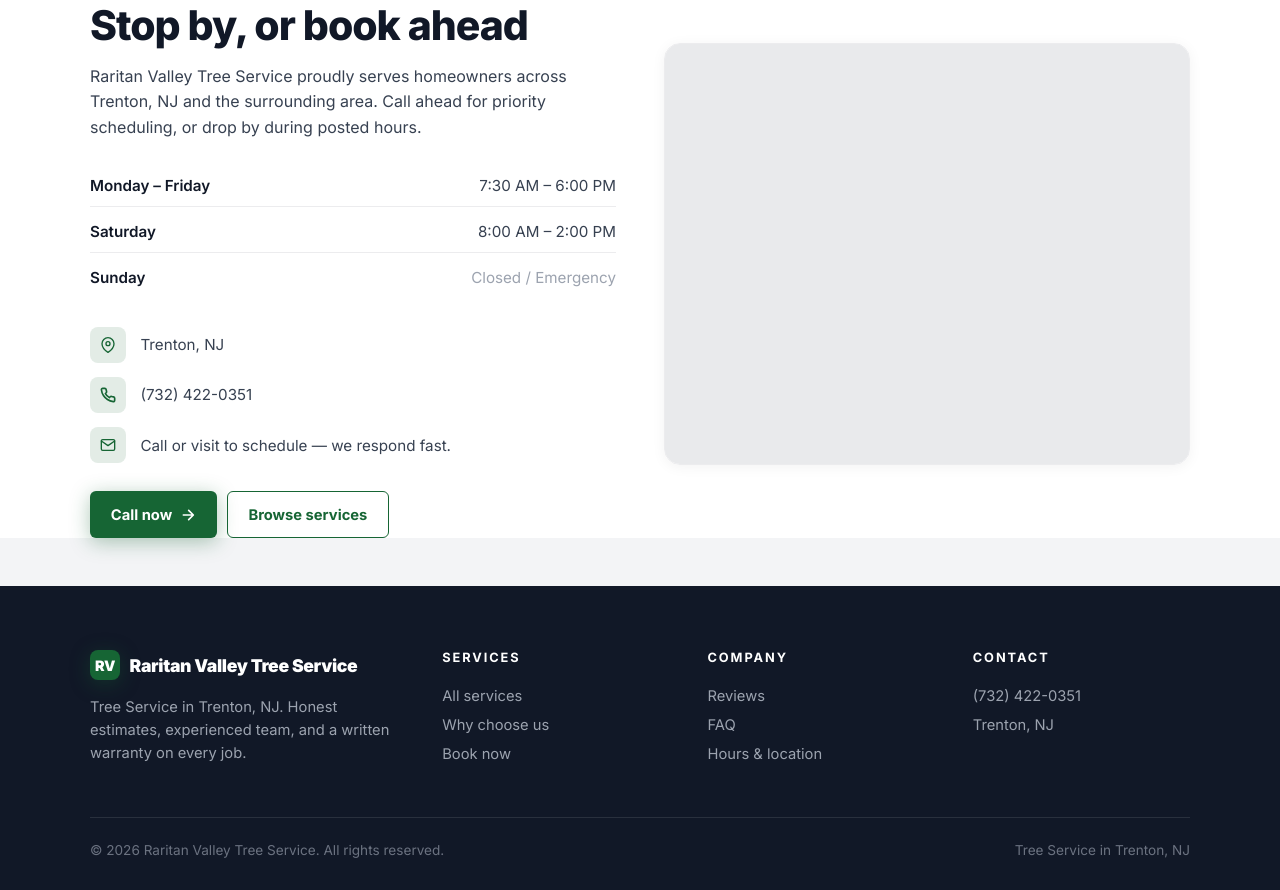
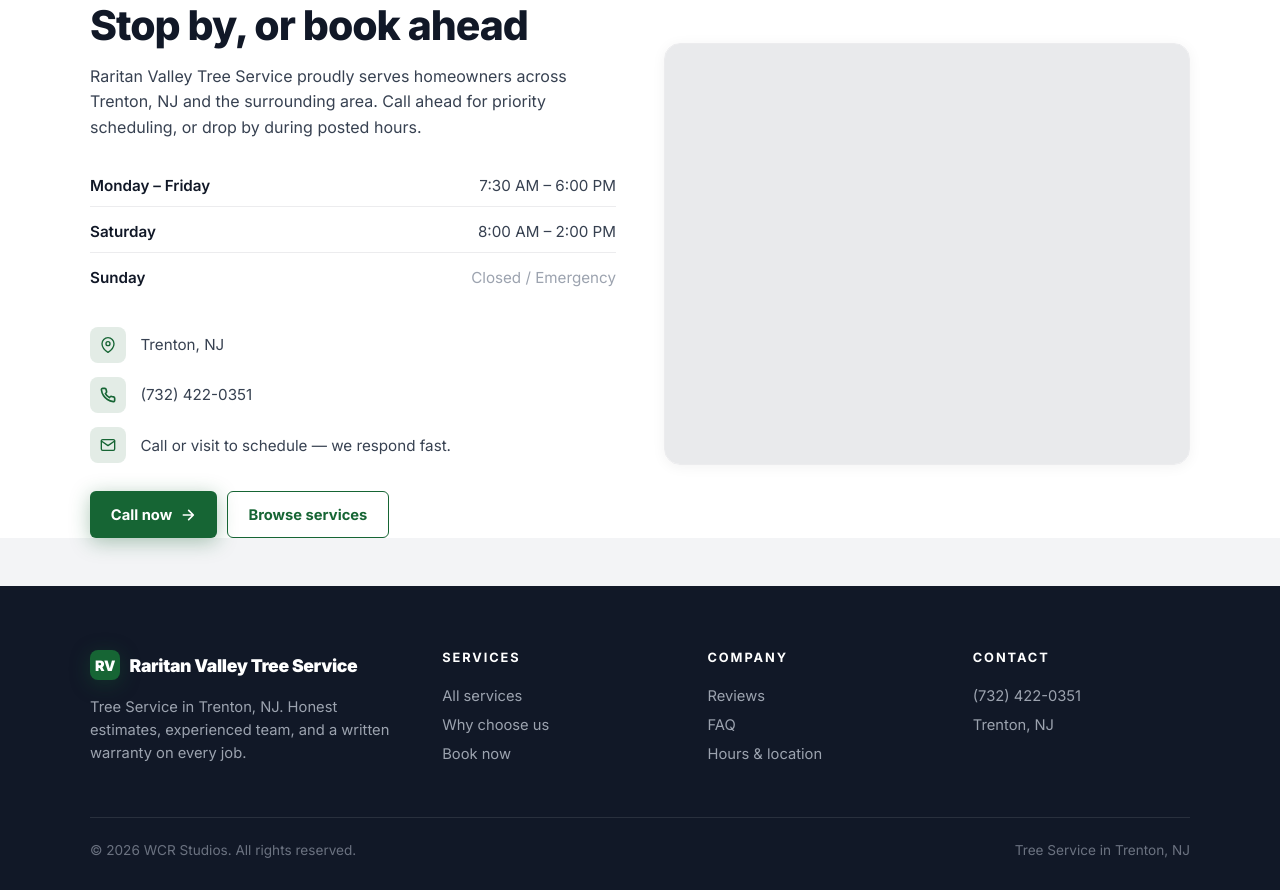
Before and after one commit to Wrenbjor/trades--raritan-valley-tree-service, a plain HTML site: page index.html in a window 1280 px wide. Shown: the part 4643-5533 px from the top of the page. Drawn offline with nearby package versions, Linux system fonts and the light colour scheme; no server answers.

Commit message:
Update site

```diff
--- a/index.html
+++ b/index.html
@@ -605,7 +605,7 @@
     </div>
   </div>
   <div class="foot-bottom">
-    <div>&copy; 2026 Raritan Valley Tree Service. All rights reserved.</div>
+    <div>&copy; 2026 WCR Studios. All rights reserved.</div>
     <div>Tree Service in Trenton, NJ</div>
   </div>
 </footer>
```
